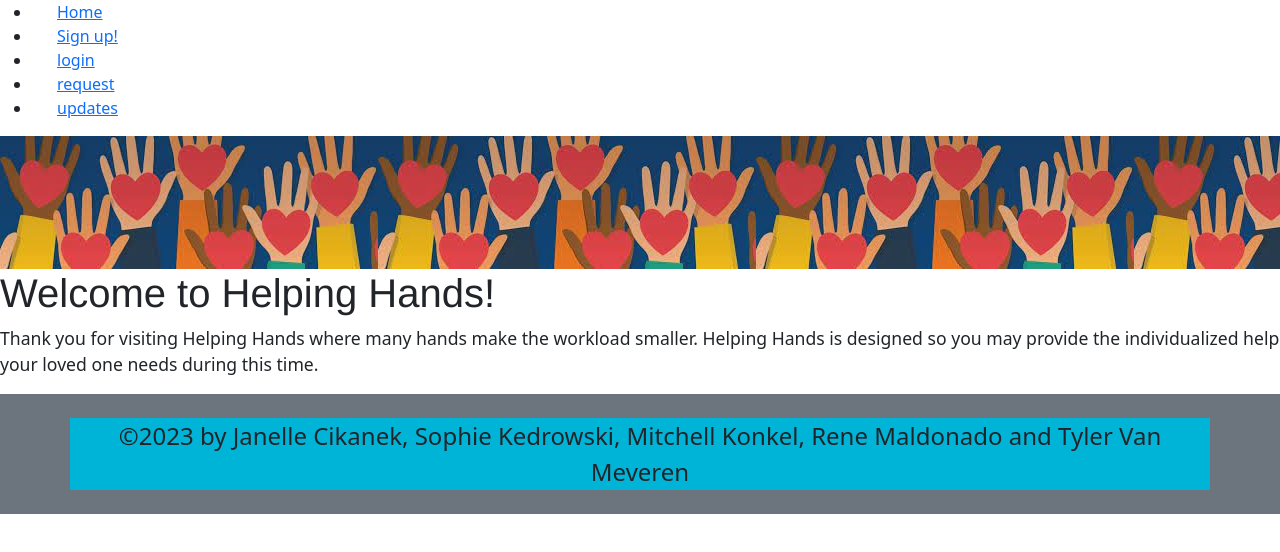
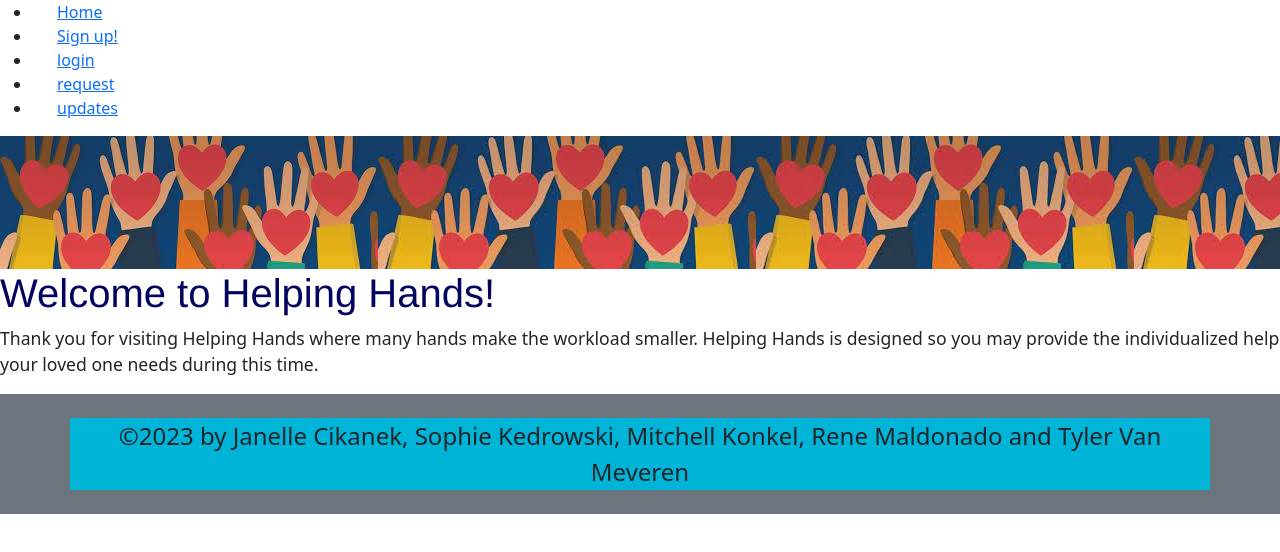
Before and after one commit to mjkonkel/helping-hands, a React (Create React App) app in the folder client/: page /home in a window 1280 px wide. Shown: the top 552 px of the page. Built offline with nearby package versions, Linux system fonts and the light colour scheme.

Commit message:
css updates to buttons and headers

```diff
--- a/client/src/index.css
+++ b/client/src/index.css
@@ -55,14 +55,17 @@ h6 {
 
 h1 {
   font-size: 2.25rem;
+  color: rgb(3, 4, 94)
 }
 
 h2 {
   font-size: 2rem;
+  color: rgb(0, 119, 182)
 }
 
 h3 {
   font-size: 1.75rem;
+  color: rgb(0, 119, 182)
 }
 
 h4 {
--- a/client/src/pages/Home.js
+++ b/client/src/pages/Home.js
@@ -9,7 +9,7 @@ const Home = () => {
         <img src={Logo} alt="Logo" />
      </div>
     <div>
-        <h1>Welcome to Helping Hands!</h1>
+        <h1 className="homeTitle">Welcome to Helping Hands!</h1>
         <p>Thank you for visiting Helping Hands where many hands make the workload smaller. Helping Hands is designed so you may provide the individualized help your loved one needs during this time.</p>
     </div>
     </div>
--- a/client/src/pages/Login.js
+++ b/client/src/pages/Login.js
@@ -72,7 +72,7 @@ const Login = (props) => {
                 value={formState.password}
                 onChange={handleChange}
               />
-              <button className="btn d-block w-100" type="submit">
+              <button className="btn btn-info btn-lg" type="submit">
                 Submit
               </button>
             </form>
--- a/client/src/pages/signup.js
+++ b/client/src/pages/signup.js
@@ -76,7 +76,7 @@ const Signup = () => {
                   value={formState.password}
                   onChange={handleChange}
                 />
-                <button className="btn d-block w-100" type="submit">
+                <button className="btn btn-info btn-lg"  type="submit">
                   Submit
                 </button>
               </form>
```
